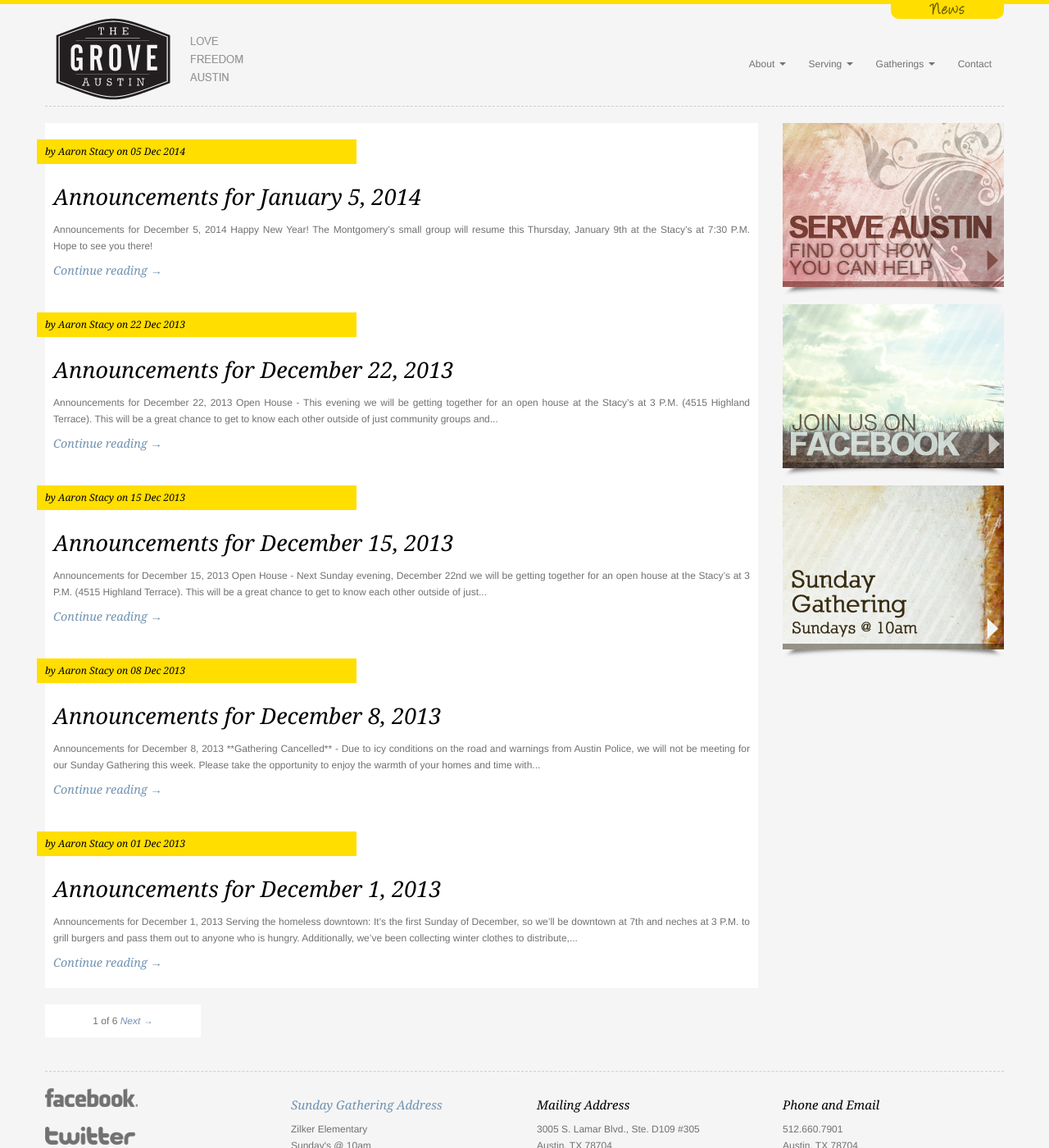
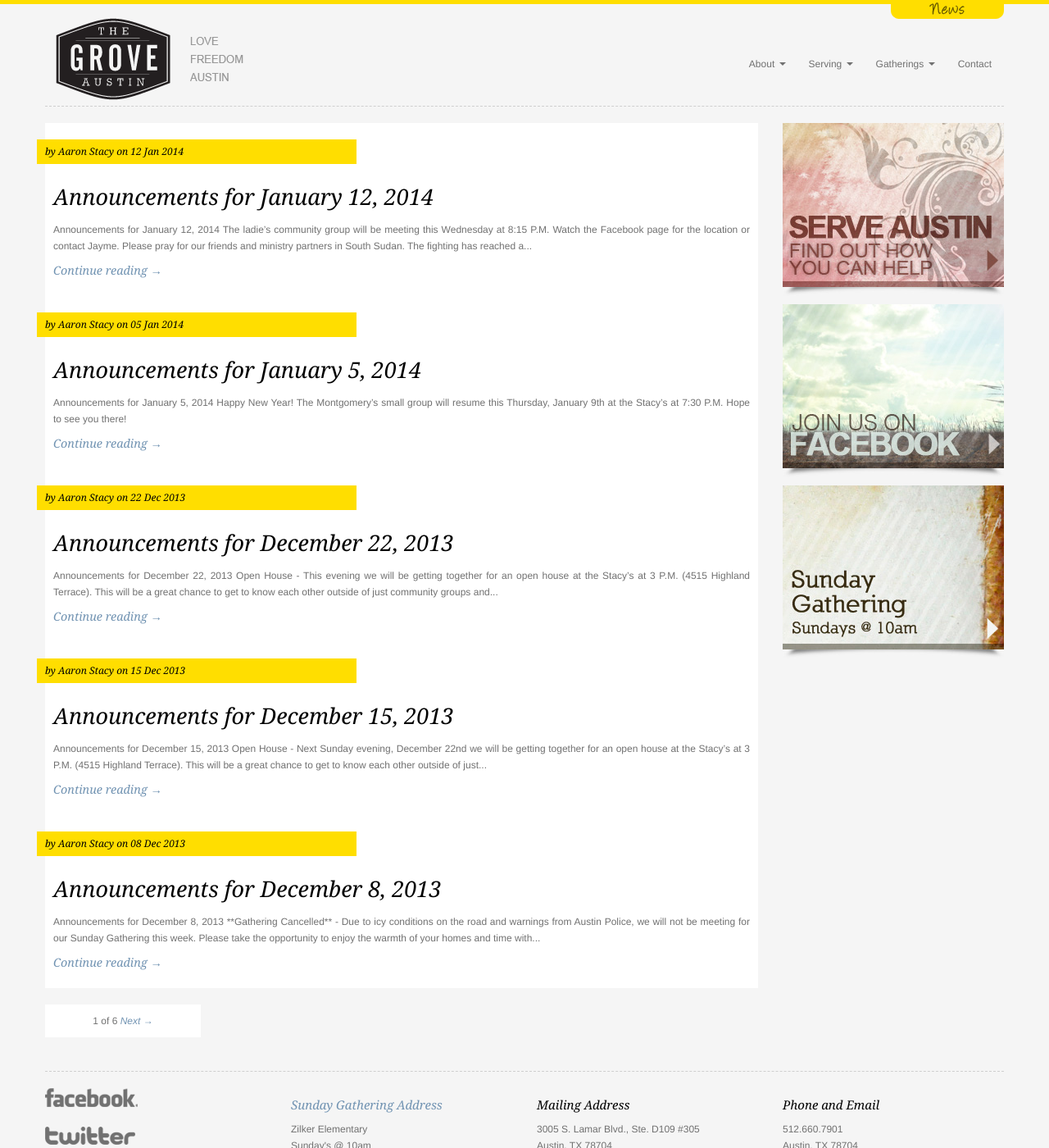
Before and after one commit to groveatx/groveatx.github.io, a Jekyll site: the page built from news/index.html, in a window 1280 px wide and 1400 px high. Shown: the whole window at 82% size. Built offline with Jekyll 4.4.1, drawn with Linux system fonts in a browser that asks for light colours; Markdown is read by kramdown in place of the engine named in the settings; the list of posts is cut into pages by our own code.

Commit message:
add announcements for jan 12 2014

```diff
--- a/_posts/2014-01-05-announcements.md
+++ b/_posts/2014-01-05-announcements.md
@@ -1,11 +1,11 @@
 ---
 title: Announcements for January 5, 2014
-date: 2014-12-05
+date: 2014-01-05
 author: Aaron Stacy
 layout: post
 ---
 
-# Announcements for December 5, 2014
+# Announcements for January 5, 2014
 
 Happy New Year!
 
--- /dev/null
+++ b/_posts/2014-01-12-announcements.md
@@ -0,0 +1,20 @@
+---
+title: Announcements for January 12, 2014
+date: 2014-01-12
+author: Aaron Stacy
+layout: post
+---
+
+# Announcements for January 12, 2014
+
+ - The [ladie's community group][ladies] will be meeting this Wednesday
+   at 8:15 P.M. Watch the Facebook page for the location or [contact
+   Jayme][jayme].
+
+ - Please pray for our friends and ministry partners in South Sudan. The
+   fighting has reached a point where they have been forced to flee to Uganda.
+   Pray for peace and safety, and that the violence will not hinder their work
+   in spreading the Gospel.
+
+[ladies]: /gatherings/community-groups/#ladies
+[jayme]: mailto:jaymeheider1+groveatxorg@me.com
```
Also changed, not shown: sitemap.xml (+6 -2 lines).
